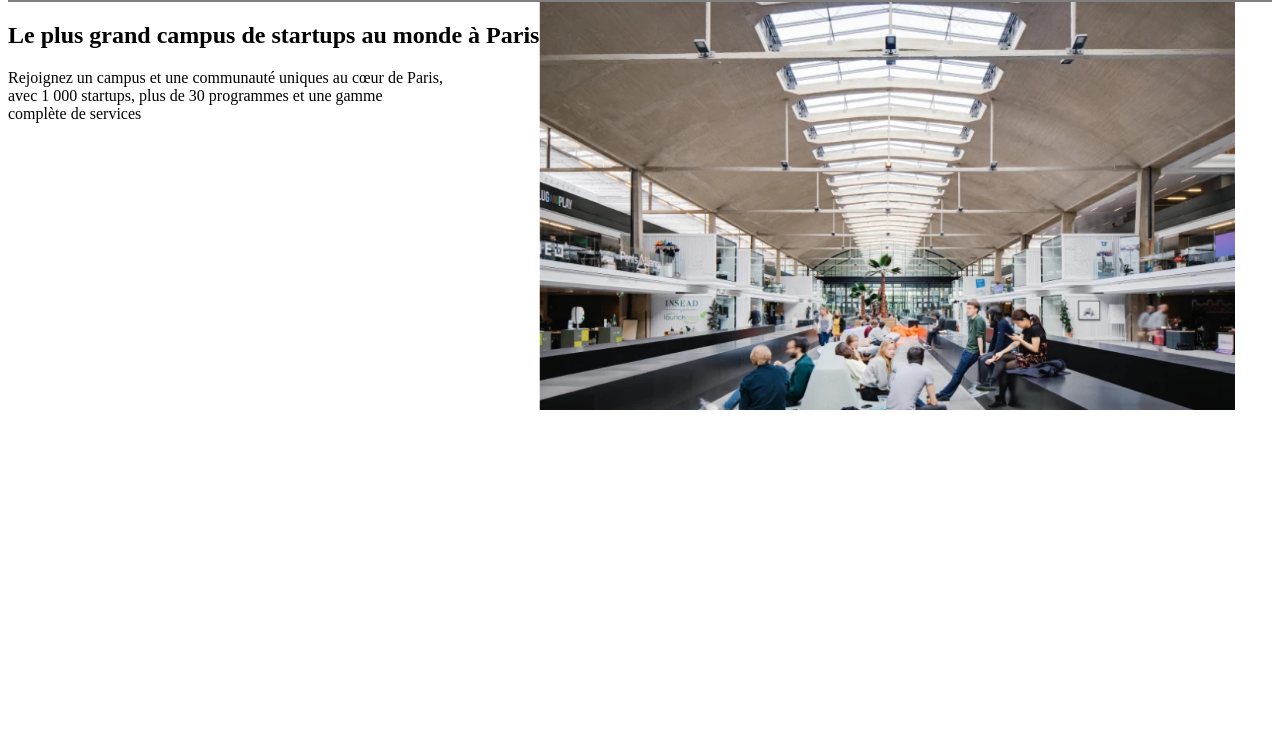
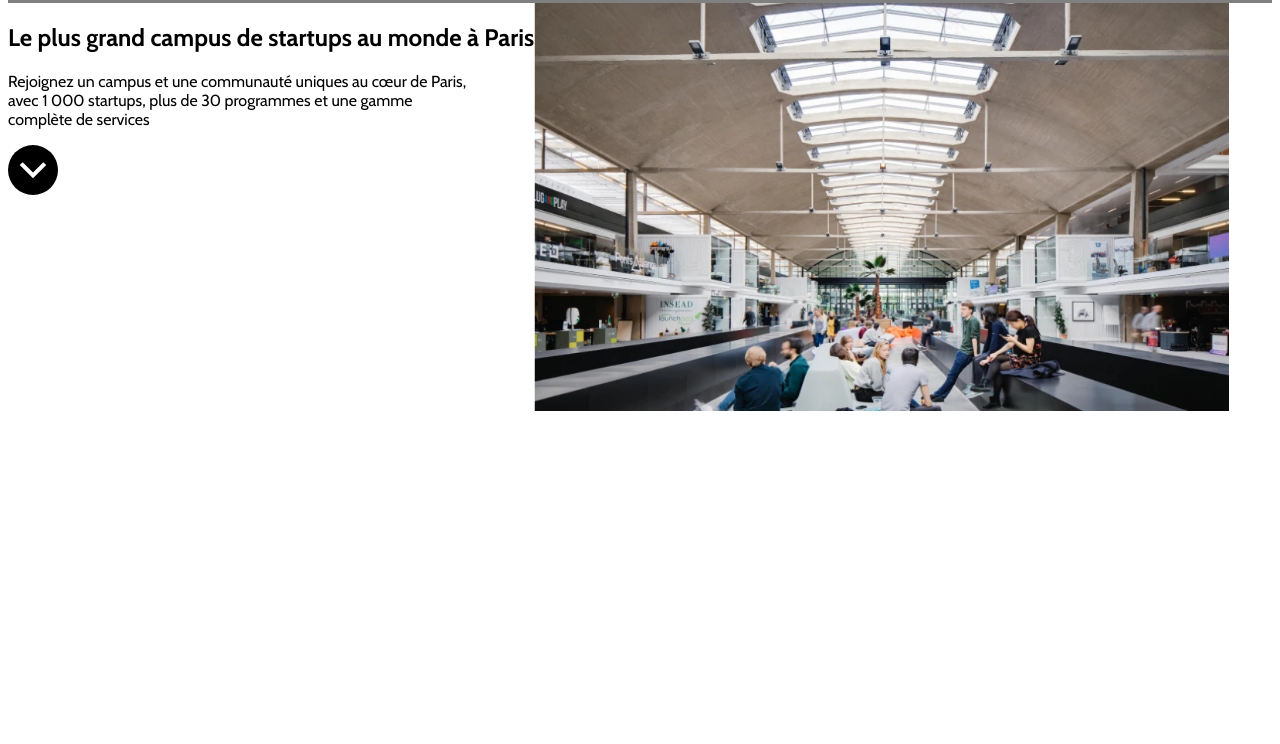
Before and after one commit to Alyaesub/Recode-stationF, a plain HTML site: page index.html in a window 1280 px wide. Shown: the part 56-800 px from the top of the page. Drawn offline with nearby package versions, Linux system fonts and the light colour scheme.

Commit message:
seconde commit

```diff
--- a/CSS/style.css
+++ b/CSS/style.css
@@ -1,3 +1,11 @@
+* {
+    font-family: "Cabin", sans-serif;
+    font-optical-sizing: auto;
+    font-weight: weight;
+    font-style: normal;
+    font-variation-settings:"wdth" 100;
+}
+
 
 /* Start : css Header */
 
@@ -40,3 +48,13 @@
     width: 55%;
     flex-shrink: 0;
 }
+
+.fleche-icon {
+    background-color: black;
+    width:50px;
+    height:50px;
+    border-radius: 100%;
+    display: flex;
+    justify-content: center;
+    justify-items: center;
+}
--- a/index.html
+++ b/index.html
@@ -1,8 +1,12 @@
 <!DOCTYPE html>
 <html>
     <head>
+        <meta charset="utf-8">
         <title>Recode stationF</title>
         <link rel="stylesheet" href="CSS\style.css">
+        <link rel="preconnect" href="https://fonts.googleapis.com">
+        <link rel="preconnect" href="https://fonts.gstatic.com" crossorigin>
+        <link href="https://fonts.googleapis.com/css2?family=Cabin:ital,wght@0,400..700;1,400..700&display=swap" rel="stylesheet">
 
     </head>
     <body>
@@ -40,7 +44,7 @@
                 <div>
                     <h1>Le plus grand campus de startups au monde à Paris </h1>
                     <p>Rejoignez un campus et une communauté uniques au cœur de Paris,<br> avec 1 000 startups, plus de 30 programmes et une gamme<br> complète de services </p>
-                    <a href="">
+                    <a href="" class="fleche-icon">
                         <img src="./images-station-F/arrow-down.svg" alt="clique acces section"> <!--bouton chevron selection-->
                     </a>
                 </div>
```
